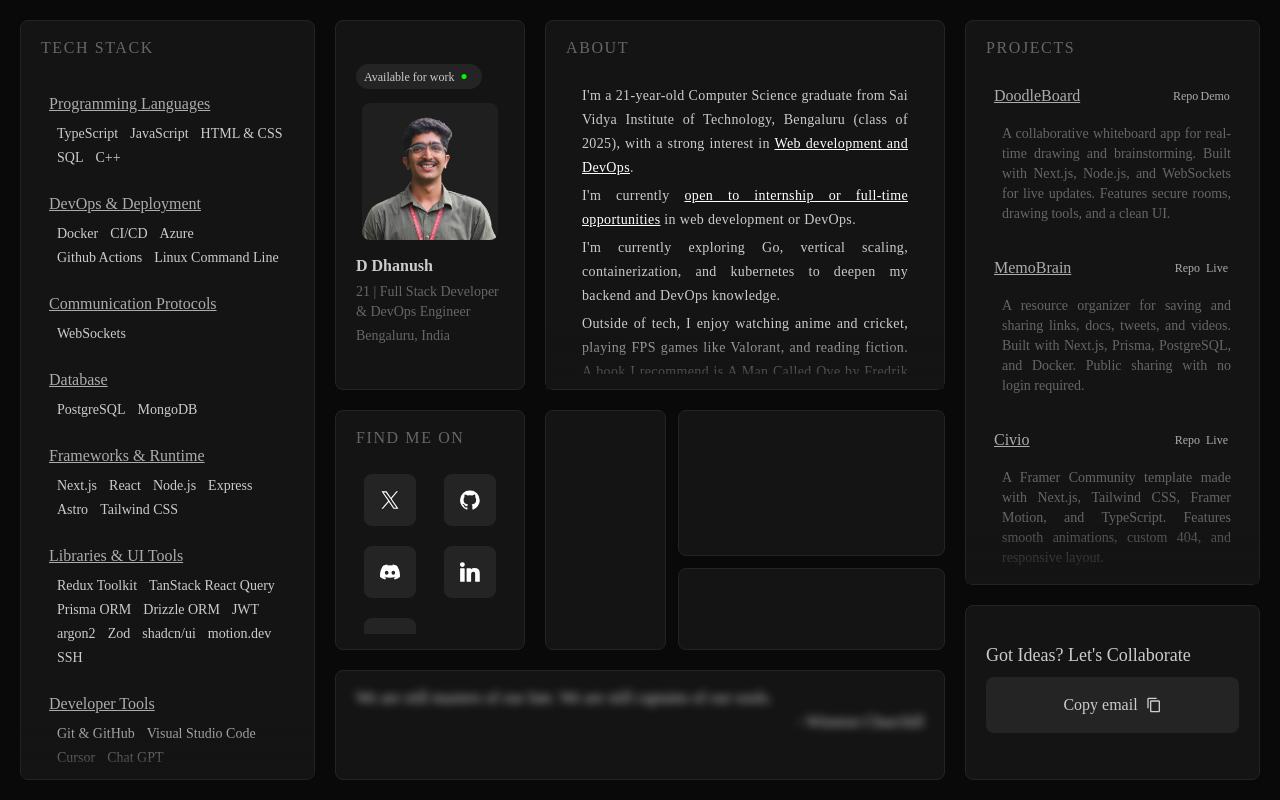
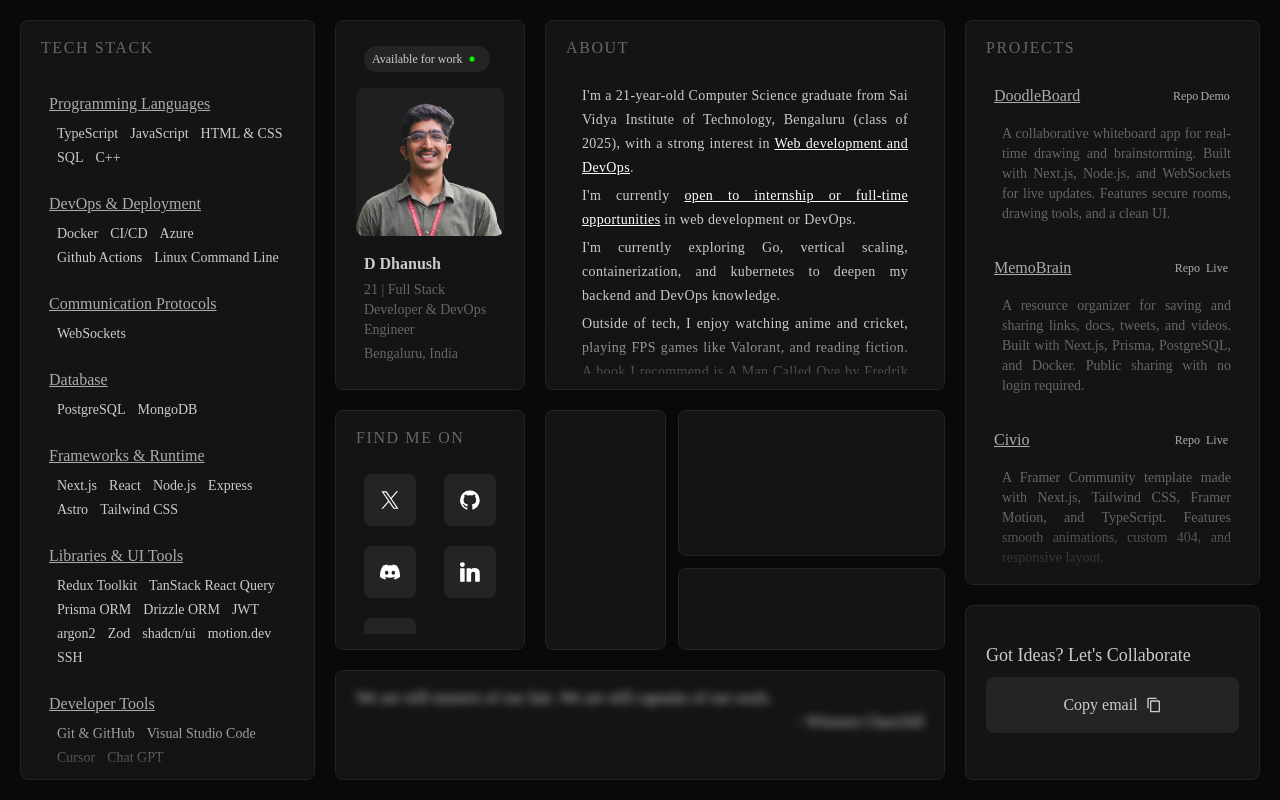
Before and after one commit to dhanushd-27/Portfolio, a Next.js app: page / in a window 1280 px wide. Built offline with nearby package versions, Linux system fonts and the light colour scheme.

Commit message:
Update Profile component and About

```diff
--- a/src/app/page.tsx
+++ b/src/app/page.tsx
@@ -1,6 +1,6 @@
 import Quote from "@/components/Quote"
 import Techstack from "@/components/TechStack/Techstack"
-import Profile from "@/components/Profile"
+import Profile from "@/components/Profile/Profile"
 import Links from "@/components/Socials/Socials"
 import About from "@/components/About"
 import Photos from "@/components/Photos"
--- a/src/components/About.tsx
+++ b/src/components/About.tsx
@@ -4,7 +4,7 @@ export default function About() {
   return (
     <div className='box col-start-6 col-end-10 row-start-1 row-end-7 flex flex-col gap-6 relative'>
       <p className='header'>About</p>
-      <div className='text-text-default tracking-wide text-sm leading-6 text-justify px-4 flex flex-col gap-1 overflow-y-auto hide-scrollbar relative'>
+      <div className='text-text-default tracking-wide text-sm leading-6 text-justify px-4 flex flex-col gap-1 overflow-y-auto hide-scrollbar h-full'>
         <p>
           I&apos;m a 21-year-old Computer Science graduate from Sai Vidya Institute of Technology, Bengaluru (class of 2025), with a strong interest in <span className='text-accent-white underline'>Web development and DevOps</span>.
         </p>
--- a/src/components/Profile.tsx
+++ /dev/null
@@ -1,26 +0,0 @@
-import Image from 'next/image'
-import React from 'react'
-
-export default function Profile() {
-  return (
-    <div className='box col-start-4 col-end-6 row-start-1 row-end-7 flex items-center justify-center hide-scrollbar overflow-y-auto'>
-      <div className='w-full h-10/12 flex flex-col gap-2 items-start justify-center'>
-        <div className='bg-surface-primary rounded-full text-xs px-2 text-center text-default flex items-center justify-center hover:bg-surface-secondary transition-colors duration-300 ease-in-out w-max'>
-          {/* Add Animation here, like a loader and then available to work shows up */}
-          <p>Available for work</p>
-          <Image src={'/available.gif'} height={20} width={20} alt='Available for work' unoptimized={true}/>
-        </div>
-        <div className="w-full h-full flex items-center justify-center">
-          <div className='relative w-11/12 h-11/12'>
-            <Image src={'/profile-pfp.jpg'} alt='Profile Picture' fill className='rounded-lg'/>
-          </div>
-        </div>
-        <div className='flex flex-col gap-1 font-medium w-full'>
-          <p className='text-default font-semibold'>D Dhanush</p>
-          <p className='text-sm text-text-muted'>21 | Full Stack Developer & DevOps Engineer</p>
-          <p className='text-sm text-text-muted'>Bengaluru, India</p>
-        </div>
-      </div>
-    </div>
-  )
-}
--- /dev/null
+++ b/src/components/Profile/AvailableForWork.tsx
@@ -0,0 +1,14 @@
+import Image from 'next/image'
+import React from 'react'
+
+export default function AvailableForWork() {
+  return (
+    <div className='w-full flex justify-start px-2'>
+      <div className='bg-surface-primary rounded-full text-xs px-2 text-center text-default flex items-center justify-center hover:bg-surface-secondary transition-colors duration-300 ease-in-out w-max'>
+        {/* Add Animation here, like a loader and then available to work shows up */}
+        <p>Available for work</p>
+        <Image src={'/available.gif'} height={20} width={20} alt='Available for work' unoptimized={true}/>
+      </div>
+    </div>
+  )
+}
--- /dev/null
+++ b/src/components/Profile/Profile.tsx
@@ -0,0 +1,16 @@
+import Image from 'next/image'
+import React from 'react'
+import AvailableForWork from './AvailableForWork'
+import TextDetails from './TextDetails'
+
+export default function Profile() {
+  return (
+    <div className='box col-start-4 col-end-6 row-start-1 row-end-7 flex items-center justify-center hide-scrollbar overflow-y-auto'>
+      <div className='py-4 w-full flex flex-col gap-4 items-center justify-start'>
+        <AvailableForWork />
+        <Image src={'/profile-pfp.jpg'} alt='Profile Picture' height={200} width={200} className='rounded-lg'/>
+        <TextDetails />
+      </div>
+    </div>
+  )
+}
--- /dev/null
+++ b/src/components/Profile/TextDetails.tsx
@@ -0,0 +1,13 @@
+import React from 'react'
+
+export default function TextDetails() {
+  return (
+    <div className='w-full flex justify-center px-2'>
+      <div className='flex flex-col gap-1 font-medium w-full'>
+        <p className='text-default font-semibold'>D Dhanush</p>
+        <p className='text-sm text-text-muted'>21 | Full Stack Developer & DevOps Engineer</p>
+        <p className='text-sm text-text-muted'>Bengaluru, India</p>
+      </div>
+    </div>
+  )
+}
```
